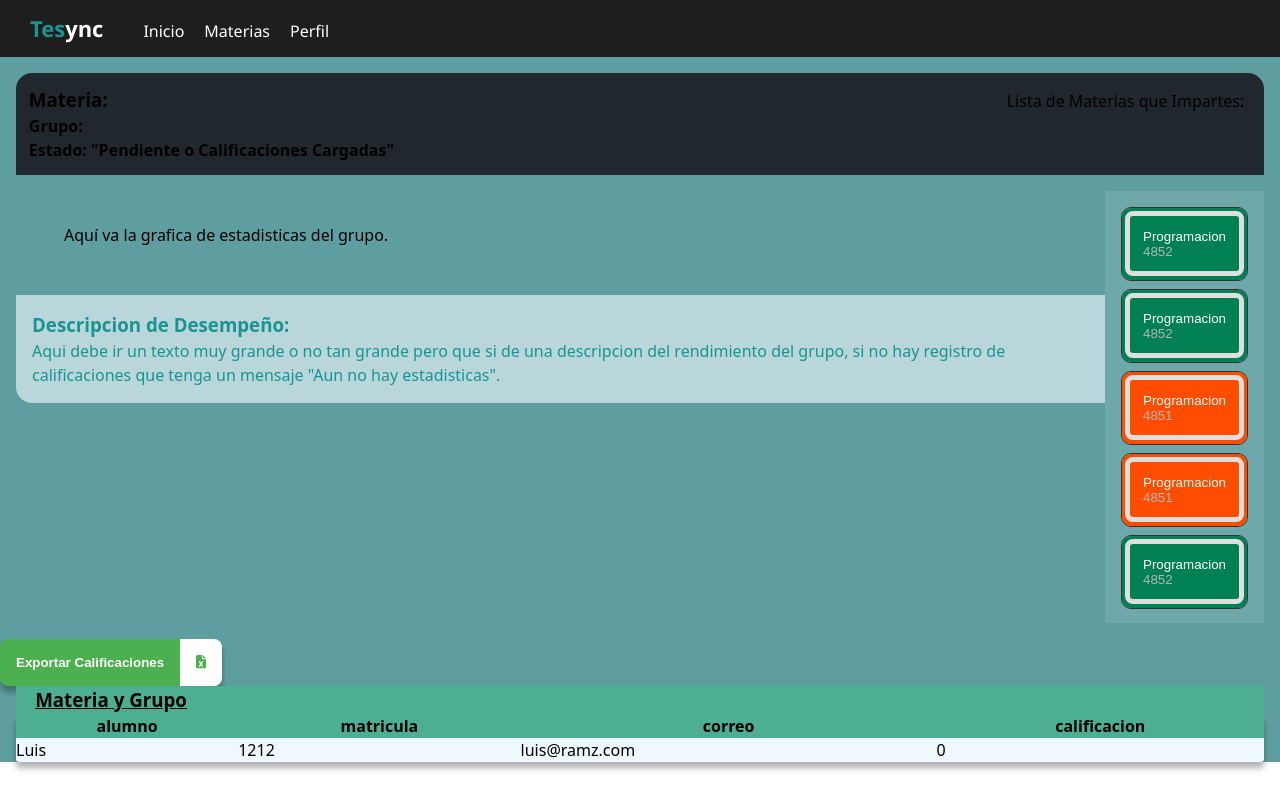
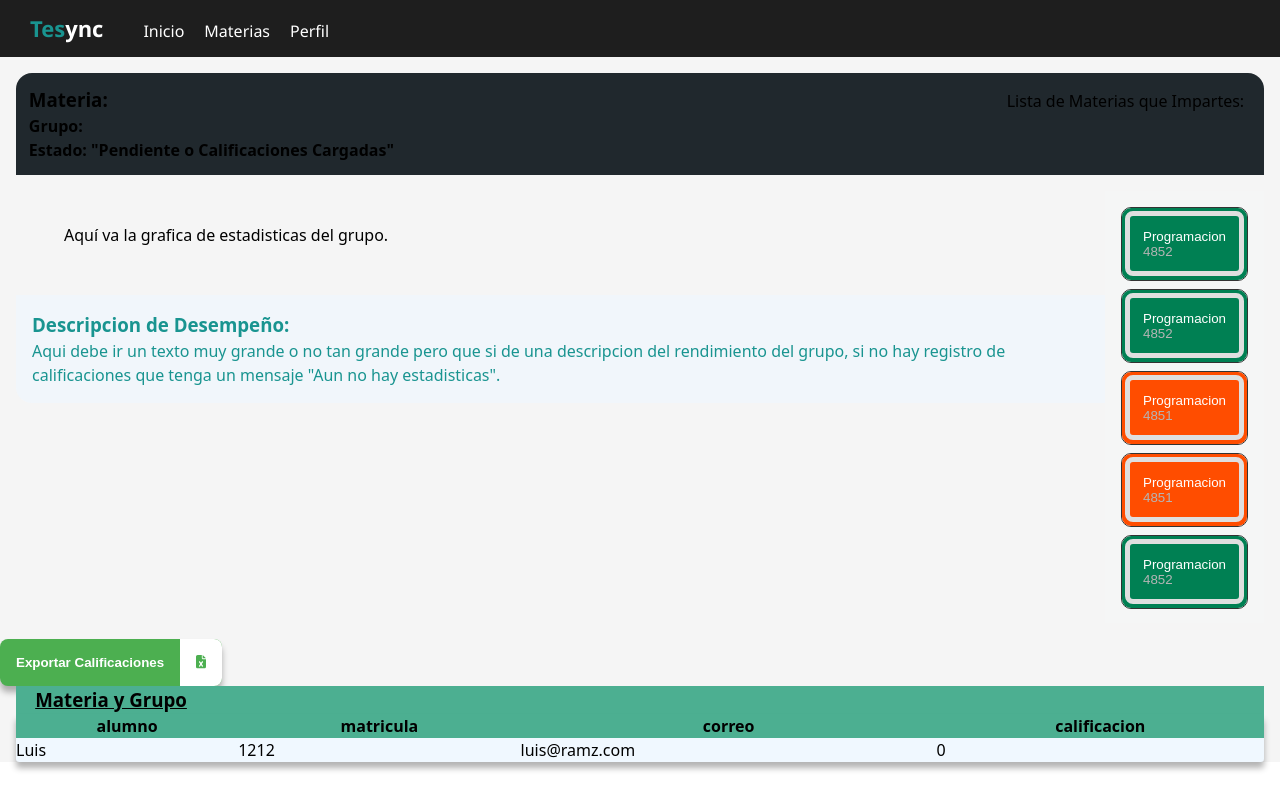
Before and after one commit to ramz0/TESync, a React (Vite) app: page /profesor in a window 1280 px wide. Built offline with nearby package versions, Linux system fonts and the light colour scheme.

Commit message:
Fondo para profesores blanco

```diff
--- a/src/pages/Profesor/ProfesorStyle.css
+++ b/src/pages/Profesor/ProfesorStyle.css
@@ -1,3 +1,3 @@
 .fondo-Profesor {
-  background-color: cadetblue;
+  background-color: whitesmoke;
 }
```
